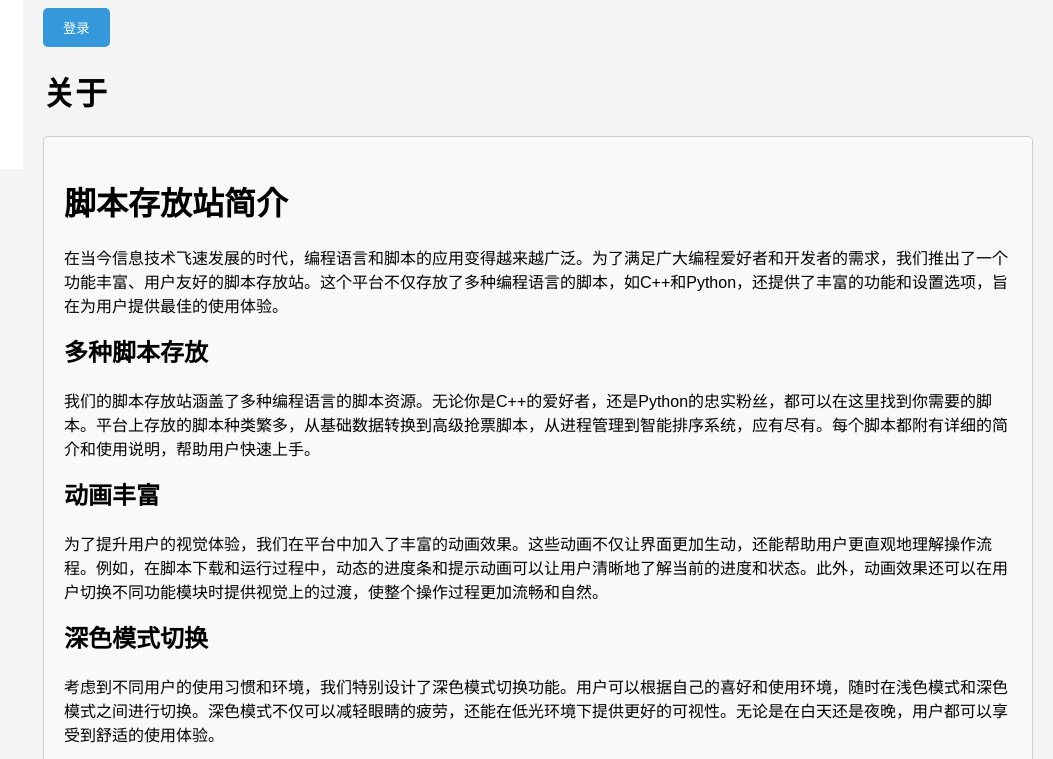
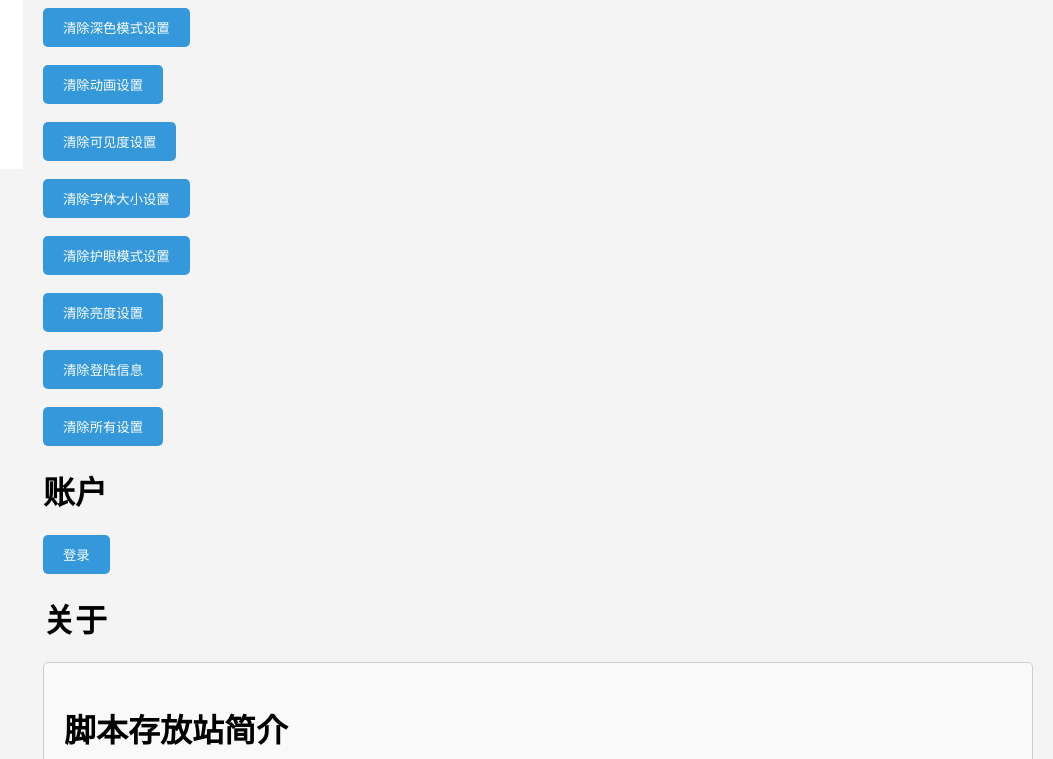
Before and after one commit to wycwycwycwyc/wycwycwycwyc.github.io, a plain HTML site: page settings.html in a window 1280 px wide. Shown: the part 651-1410 px from the top of the page, without its empty margins (227-1280 px from the left). Drawn offline with Linux system fonts and the light colour scheme.

Commit message:
Add files via upload

```diff
--- a/settings.html
+++ b/settings.html
@@ -325,6 +325,7 @@ body.dark-mode .input-group1 input[type="number"] {
         <a href="#appearance">外观</a>
         <a href="#display">显示</a>
         <a href="#account">账户</a>
+        <a href="#data">数据</a>
         <a href="#about">关于</a>
     </div>
 
@@ -385,7 +386,31 @@ body.dark-mode .input-group1 input[type="number"] {
                 <input type="number" id="brightnessNumber" min="10" max="100" step="1"<p>%<p>
             </div>
     </div>
-        <div id="account" class="section">
+       <div id="data" class="section">
+    <h1>用户数据</h1>
+    <button onclick="clearDarkMode()" class="custom-button">清除深色模式设置</button>
+<br>
+<br>
+    <button onclick="clearAnimation()" class="custom-button">清除动画设置</button>
+<br>
+<br>
+    <button onclick="clearVisibility()" class="custom-button">清除可见度设置</button>
+<br>
+<br>
+    <button onclick="clearFontSize()" class="custom-button">清除字体大小设置</button>
+<br>
+<br>
+    <button onclick="clearEyeCare()" class="custom-button">清除护眼模式设置</button>
+<br><br>
+    <button onclick="clearBrightness()" class="custom-button">清除亮度设置</button>
+<br>
+<br>
+    <button onclick="clearLoginInfo()" class="custom-button">清除登陆信息</button>
+<br>
+<br>
+    <button onclick="clearAllSettings()" class="custom-button">清除所有设置</button>
+</div>
+       <div id="account" class="section">
             <h1>账户</h1>
             <button id="loginButton" class="login-btn custom-button">登录</button>
             <button id="logoutButton" class="logout-btn custom-button">退出登录</button>
@@ -538,6 +563,74 @@ document.addEventListener('DOMContentLoaded', function() {
     }
 });
 
+function clearDarkMode() {
+    if (confirm('确定要清除深色模式设置吗？')) {
+        localStorage.removeItem('darkMode');
+        localStorage.removeItem('backgroundImage');
+        alert('深色模式设置已清除');
+        location.reload();
+    }
+}
+
+function clearAnimation() {
+    if (confirm('确定要清除动画设置吗？')) {
+        localStorage.removeItem('animation');
+        alert('动画设置已清除');
+        location.reload();
+    }
+}
+
+function clearVisibility() {
+    if (confirm('确定要清除可见度设置吗？')) {
+        localStorage.removeItem('opacity');
+        alert('可见度设置已清除');
+        location.reload();
+    }
+}
+
+function clearFontSize() {
+    if (confirm('确定要清除字体大小设置吗？')) {
+        localStorage.removeItem('fontSize');
+        alert('字体大小设置已清除');
+        location.reload();
+    }
+}
+
+function clearEyeCare() {
+    if (confirm('确定要清除护眼模式设置吗？')) {
+        localStorage.removeItem('eyeCareMode');
+        alert('护眼模式设置已清除');
+        location.reload();
+    }
+}
+
+function clearBrightness() {
+    if (confirm('确定要清除亮度设置吗？')) {
+        localStorage.removeItem('brightness');
+        alert('亮度设置已清除');
+        location.reload();
+    }
+}
+
+function clearLoginInfo() {
+    if (confirm('确定要清除登陆信息吗？')) {
+        localStorage.removeItem('isLoggedIn');
+        alert('登陆信息已清除');
+        location.reload();
+    }
+}
+
+function clearAllSettings() {
+    if (confirm('确定要清除所有设置吗？')) {
+        localStorage.clear();
+        alert('所有设置已清除');
+        location.reload();
+    }
+}
+
+document.addEventListener('DOMContentLoaded', function() {
+    // 这里可以添加其他DOM加载完成后的初始化代码
+});
 // 假设这是你的openPage函数
 function openPage(url) {
     // 获取当前页面的深色模式状态
```
